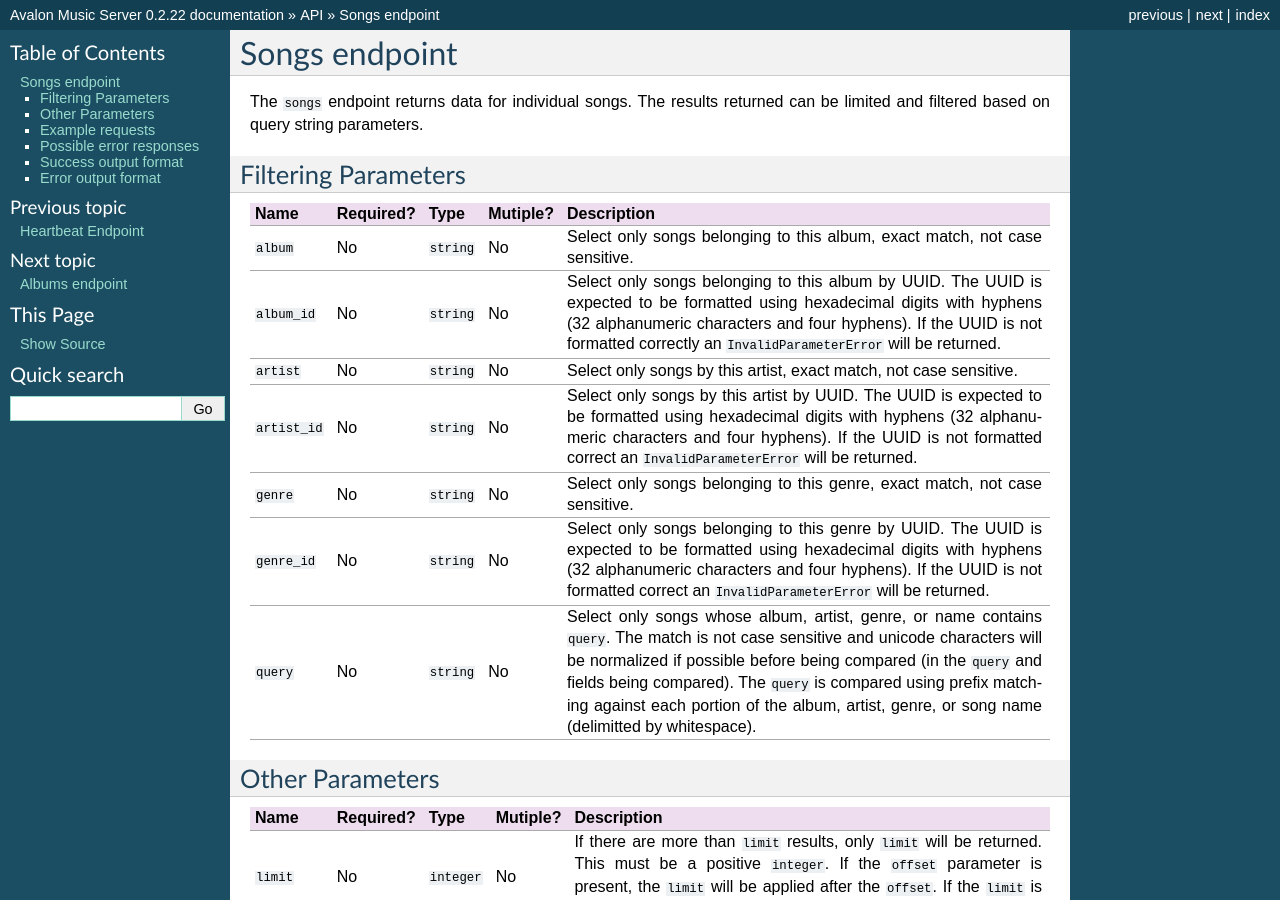
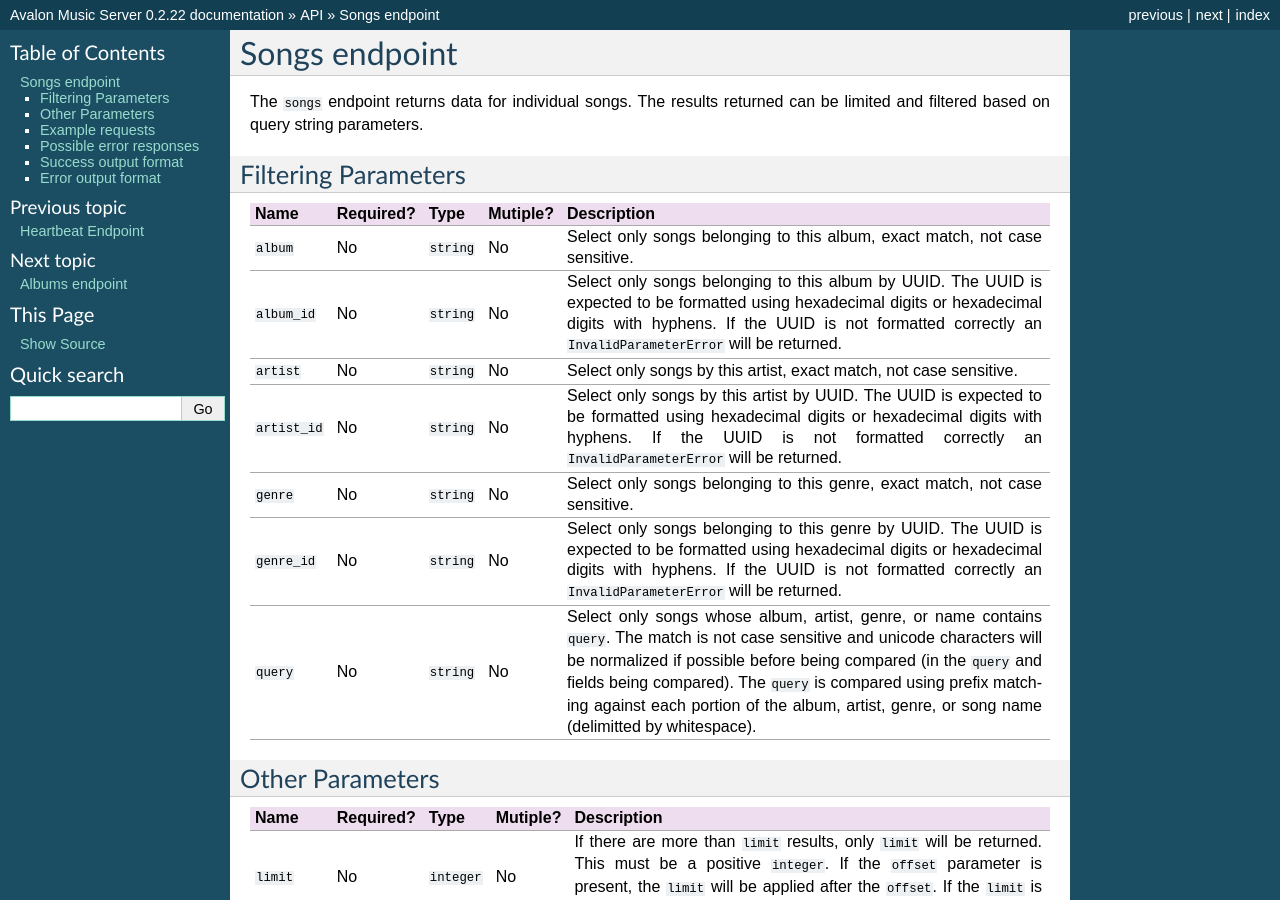
Before and after one commit to 56quarters/avalonms, a Sphinx documentation site: the page built from doc/api/songs.rst, in a window 1280 px wide and 900 px high. Built offline with Sphinx 7.4.7, drawn with Linux system fonts in a browser that asks for light colours.

Commit message:
Works without hyphens, who knew?

```diff
--- a/doc/api/songs.rst
+++ b/doc/api/songs.rst
@@ -15,27 +15,25 @@
                                                         case sensitive.
 ------------- ------------- ------------- ------------- ---------------------------------------------------------------
 ``album_id``  No            ``string``    No            Select only songs belonging to this album by UUID. The UUID is
-                                                        expected to be formatted using hexadecimal digits with
-                                                        hyphens (32 alphanumeric characters and four hyphens). If the
-                                                        UUID is not formatted correctly an ``InvalidParameterError``
-                                                        will be returned.
+                                                        expected to be formatted using hexadecimal digits or
+                                                        hexadecimal digits with hyphens. If the UUID is not formatted
+                                                        correctly an ``InvalidParameterError`` will be returned.
 ------------- ------------- ------------- ------------- ---------------------------------------------------------------
 ``artist``    No            ``string``    No            Select only songs by this artist, exact match, not case
                                                         sensitive.
 ------------- ------------- ------------- ------------- ---------------------------------------------------------------
 ``artist_id`` No            ``string``    No            Select only songs by this artist by UUID. The UUID is expected
-                                                        to be formatted using hexadecimal digits with hyphens (32
-                                                        alphanumeric characters and four hyphens). If the UUID is not
-                                                        formatted correct an ``InvalidParameterError`` will be
-                                                        returned.
+                                                        to be formatted using hexadecimal digits or hexadecimal digits
+                                                        with hyphens. If the UUID is not formatted correctly an
+                                                        ``InvalidParameterError`` will be returned.
 ------------- ------------- ------------- ------------- ---------------------------------------------------------------
 ``genre``     No            ``string``    No            Select only songs belonging to this genre, exact match, not
                                                         case sensitive.
 ------------- ------------- ------------- ------------- ---------------------------------------------------------------
 ``genre_id``  No            ``string``    No            Select only songs belonging to this genre by UUID. The UUID is
-                                                        expected to be formatted using hexadecimal digits with hyphens
-                                                        (32 alphanumeric characters and four hyphens). If the UUID is
-                                                        not formatted correct an ``InvalidParameterError`` will be
+                                                        expected to be formatted using hexadecimal digits or
+                                                        hexadecimal digits with hyphens. If the UUID is not formatted
+                                                        correctly an ``InvalidParameterError`` will be
                                                         returned.
 ------------- ------------- ------------- ------------- ---------------------------------------------------------------
 ``query``     No            ``string``    No            Select only songs whose album, artist, genre, or name contains
```
